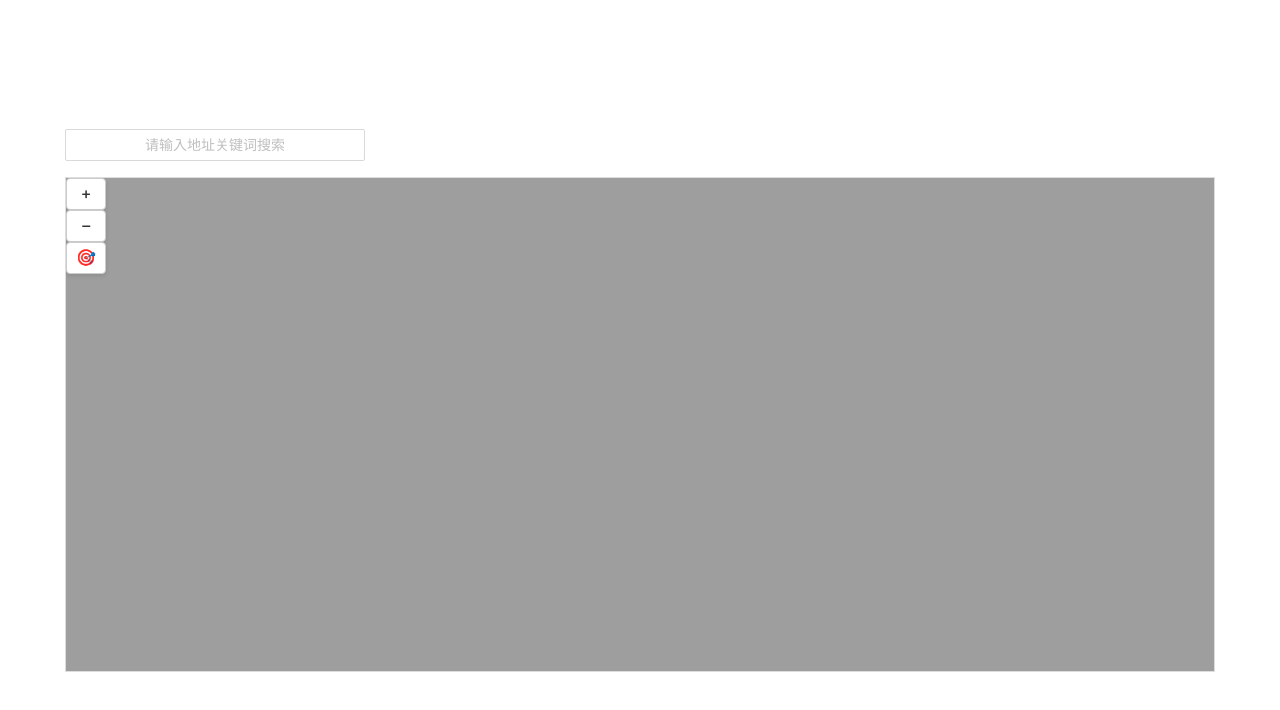
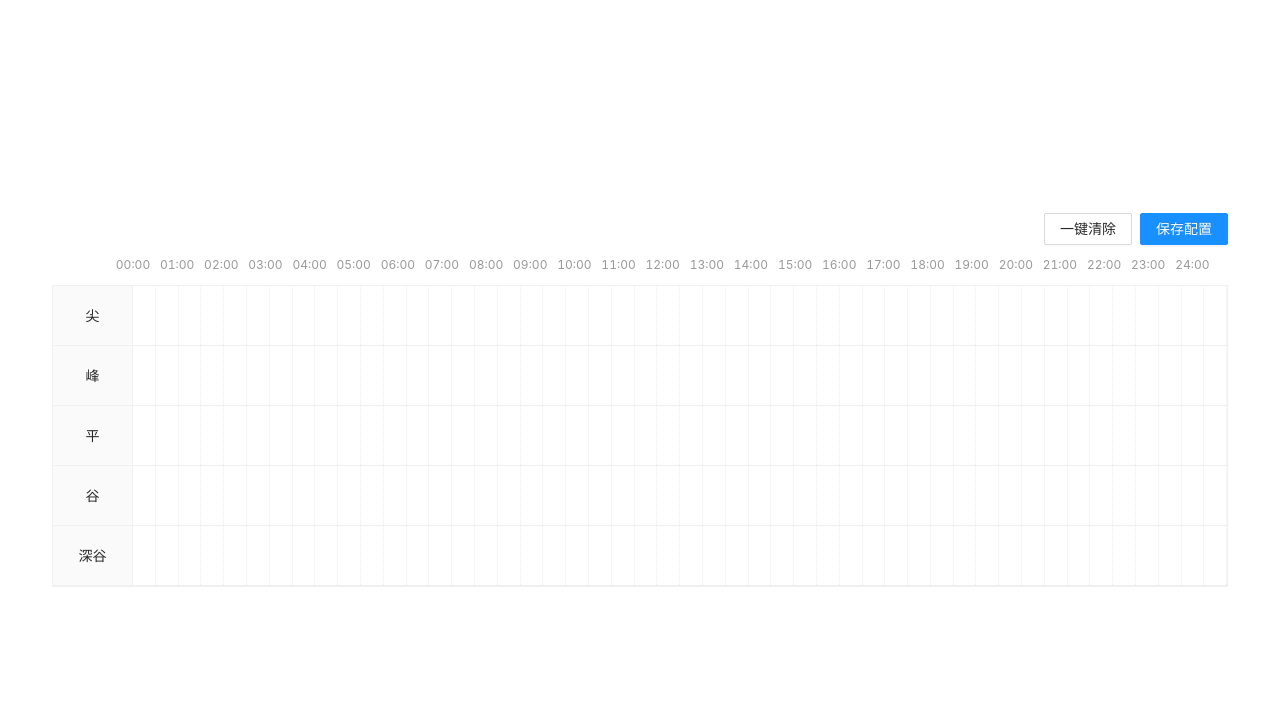
Before and after one commit to xietao91/crrc-demo, a Vue app: page / in a window 1280 px wide. Shown: the top 710 px of the page. Built offline with nearby package versions, Linux system fonts and the light colour scheme.

Commit message:
feat: 添加ChargingStrategyScheduler 模块

```diff
--- a/src/App.vue
+++ b/src/App.vue
@@ -1,11 +1,13 @@
 <script setup>
 // import HelloWorld from './components/HelloWorld.vue'
-import Map from './components/Map.vue'
+// import Map from './components/Map.vue'
+import ChargingStrategyScheduler from './components/ChargingStrategyScheduler/Scheduler.vue'
 </script>
 
 <template>
   <div>
-    <Map />
+    <!-- <Map /> -->
+     <ChargingStrategyScheduler />
   </div>
 </template>
 
--- /dev/null
+++ b/src/components/ChargingStrategyScheduler/Scheduler.vue
@@ -0,0 +1,314 @@
+<template>
+  <div class="strategy-container">
+    <div class="header-actions">
+      <a-space>
+        <a-button @click="clearAll">一键清除</a-button>
+        <a-button type="primary" @click="handleSave">保存配置</a-button>
+      </a-space>
+    </div>
+
+    <div class="scheduler-wrapper" ref="wrapperRef">
+      <div class="time-axis">
+        <div v-for="h in 25" :key="h" class="time-label">
+          {{ String(h - 1).padStart(2, '0') }}:00
+        </div>
+      </div>
+
+      <div class="grid-body">
+        <div v-for="row in ROWS" :key="row.key" class="grid-row">
+          <div class="row-label">{{ row.label }}</div>
+          <div
+            class="row-cells"
+            @mousedown="handleRowMouseDown($event, row.key)"
+          >
+            <div v-for="n in TOTAL_STEPS" :key="n" class="cell-unit" :class="{ 'disabled': isCellOccupied(n-1, row.key) }"></div>
+
+            <div
+              v-for="item in segments.filter(s => s.rowKey === row.key)"
+              :key="item.id"
+              class="segment-block"
+              :style="getSegmentStyle(item)"
+              @click.stop="openSettings(item)"
+            >
+              <div class="resize-handle left" @mousedown.stop="startResize($event, item, 'left')"></div>
+              <div class="segment-content">
+                {{ formatTime(item.start) }}-{{ formatTime(item.end) }}
+                <br/>
+                {{ item.power }}kW
+              </div>
+              <div class="resize-handle right" @mousedown.stop="startResize($event, item, 'right')"></div>
+              <close-circle-filled class="delete-btn" @click.stop="removeSegment(item.id)" />
+            </div>
+          </div>
+        </div>
+      </div>
+    </div>
+
+    <a-modal v-model:visible="modalVisible" title="设置" @ok="saveSettings" destroyOnClose>
+      <a-form layout="vertical">
+        <a-form-item label="充放电类型">
+          <a-select v-model:value="editingSegment.type">
+            <a-select-option value="charge">充电</a-select-option>
+            <a-select-option value="discharge">放电</a-select-option>
+          </a-select>
+        </a-form-item>
+        <a-form-item label="功率 (kW)">
+          <a-input-number v-model:value="editingSegment.power" :min="0" :max="1875" style="width: 100%" />
+        </a-form-item>
+      </a-form>
+    </a-modal>
+  </div>
+</template>
+
+<script setup>
+import { ref, reactive, onMounted, onUnmounted } from 'vue';
+import { message } from 'ant-design-vue';
+import { CloseCircleFilled } from '@ant-design/icons-vue';
+import { ROWS, TOTAL_STEPS, STEP_MINUTES } from './rowsConfig.ts';
+
+// --- 状态定义 ---
+const segments = ref([]); // { id, rowKey, start(idx), end(idx), type, power }
+const wrapperRef = ref(null);
+const modalVisible = ref(false);
+const editingSegment = ref({});
+
+// --- 逻辑处理 ---
+
+// 1. 检查某个时间格是否被【非当前行】占用
+const isCellOccupied = (idx, currentRowKey) => {
+  return segments.value.some(s => s.rowKey !== currentRowKey && idx >= s.start && idx < s.end);
+};
+
+// 2. 检查某段范围是否完全空闲（跨行校验）
+const isRangeAvailable = (start, end, excludeId = null) => {
+  if (start < 0 || end > TOTAL_STEPS) return false;
+  return !segments.value.some(s => {
+    if (s.id === excludeId) return false;
+    // 逻辑：只要这个时间段在任何一行被占用，就返回 false
+    return (start < s.end && end > s.start);
+  });
+};
+
+// 3. 格式化索引为时间 01:30
+const formatTime = (idx) => {
+  const totalMin = idx * STEP_MINUTES;
+  const h = Math.floor(totalMin / 60);
+  const m = totalMin % 60;
+  return `${String(h).padStart(2, '0')}:${String(m).padStart(2, '0')}`;
+};
+
+const getSegmentStyle = (s) => {
+  const row = ROWS.find(r => r.key === s.rowKey);
+  return {
+    left: `${(s.start / TOTAL_STEPS) * 100}%`,
+    width: `${((s.end - s.start) / TOTAL_STEPS) * 100}%`,
+    backgroundColor: row.color
+  };
+};
+
+// --- 鼠标交互：创建 ---
+const handleRowMouseDown = (e, rowKey) => {
+  const rect = e.currentTarget.getBoundingClientRect();
+  const startIdx = Math.floor(((e.clientX - rect.left) / rect.width) * TOTAL_STEPS);
+
+  if (!isRangeAvailable(startIdx, startIdx + 1)) {
+    message.warning('该时段已被占用');
+    return;
+  }
+
+  const newId = Date.now();
+  const newSegment = {
+    id: newId,
+    rowKey,
+    start: startIdx,
+    end: startIdx + 1,
+    type: 'charge',
+    power: 0
+  };
+  segments.value.push(newSegment);
+
+  // 立即进入右侧拉伸模式
+  startResize(e, newSegment, 'right');
+};
+
+// --- 鼠标交互：拉伸 (Resize) ---
+let currentDrag = null;
+
+const startResize = (e, segment, direction) => {
+  currentDrag = {
+    segment,
+    direction,
+    initialStart: segment.start,
+    initialEnd: segment.end,
+    startX: e.clientX
+  };
+  window.addEventListener('mousemove', handleMouseMove);
+  window.addEventListener('mouseup', handleMouseUp);
+};
+
+const handleMouseMove = (e) => {
+  if (!currentDrag) return;
+  const { segment, direction, startX } = currentDrag;
+  const rect = wrapperRef.value.querySelector('.row-cells').getBoundingClientRect();
+  const deltaIdx = Math.round(((e.clientX - startX) / rect.width) * TOTAL_STEPS);
+
+  if (direction === 'right') {
+    const newEnd = Math.max(segment.start + 1, currentDrag.initialEnd + deltaIdx);
+    // 冲突检查：不能覆盖其他行
+    if (isRangeAvailable(segment.start, newEnd, segment.id)) {
+      segment.end = newEnd;
+    }
+  } else {
+    const newStart = Math.min(segment.end - 1, currentDrag.initialStart + deltaIdx);
+    if (isRangeAvailable(newStart, segment.end, segment.id)) {
+      segment.start = newStart;
+    }
+  }
+};
+
+const handleMouseUp = () => {
+  currentDrag = null;
+  window.removeEventListener('mousemove', handleMouseMove);
+  window.removeEventListener('mouseup', handleMouseUp);
+};
+
+// --- 弹窗与设置 ---
+const openSettings = (item) => {
+  editingSegment.value = { ...item };
+  modalVisible.value = true;
+};
+
+const saveSettings = () => {
+  const idx = segments.value.findIndex(s => s.id === editingSegment.value.id);
+  segments.value[idx] = { ...editingSegment.value };
+  modalVisible.value = false;
+};
+
+const removeSegment = (id) => {
+  segments.value = segments.value.filter(s => s.id !== id);
+};
+
+const clearAll = () => segments.value = [];
+
+const handleSave = () => {
+  console.log('Final Strategy:', segments.value);
+  message.success('保存成功，查看控制台输出');
+};
+</script>
+
+<style scoped lang="less">
+.strategy-container {
+  padding: 20px;
+  background: #fff;
+  user-select: none;
+}
+
+.header-actions {
+  margin-bottom: 20px;
+  text-align: right;
+}
+
+.scheduler-wrapper {
+  position: relative;
+  border: 1px solid #f0f0f0;
+  margin-top: 40px;
+}
+
+.time-axis {
+  display: flex;
+  position: absolute;
+  top: -30px;
+  left: 80px; /* offset for label */
+  right: 0;
+  justify-content: space-between;
+  .time-label {
+    font-size: 12px;
+    color: #999;
+    transform: translateX(-50%);
+  }
+}
+
+.grid-row {
+  display: flex;
+  height: 60px;
+  border-bottom: 1px solid #f0f0f0;
+  align-items: center;
+
+  .row-label {
+    width: 80px;
+    text-align: center;
+    background: #fafafa;
+    height: 100%;
+    display: flex;
+    align-items: center;
+    justify-content: center;
+    border-right: 1px solid #f0f0f0;
+  }
+
+  .row-cells {
+    flex: 1;
+    position: relative;
+    height: 100%;
+    display: flex;
+    width: 2500px;
+
+    .cell-unit {
+      flex: 1;
+      border-right: 1px dotted #eee;
+      height: 100%;
+      &.disabled {
+        background: repeating-linear-gradient(45deg, #f5f5f5, #f5f5f5 5px, #eee 5px, #eee 10px);
+        cursor: not-allowed;
+      }
+    }
+  }
+}
+
+.segment-block {
+  position: absolute;
+  top: 5px;
+  bottom: 5px;
+  z-index: 10;
+  border-radius: 4px;
+  cursor: pointer;
+  box-shadow: 0 2px 4px rgba(0,0,0,0.1);
+  display: flex;
+  align-items: center;
+  justify-content: center;
+  transition: box-shadow 0.2s;
+
+  &:hover {
+    box-shadow: 0 4px 8px rgba(0,0,0,0.15);
+    .delete-btn { display: block; }
+  }
+
+  .segment-content {
+    font-size: 11px;
+    text-align: center;
+    line-height: 1.2;
+    pointer-events: none;
+  }
+
+  .resize-handle {
+    position: absolute;
+    top: 0;
+    bottom: 0;
+    width: 6px;
+    cursor: col-resize;
+    &:hover { background: rgba(0,0,0,0.1); }
+    &.left { left: 0; }
+    &.right { right: 0; }
+  }
+
+  .delete-btn {
+    position: absolute;
+    right: -8px;
+    top: -8px;
+    color: #ff4d4f;
+    background: #fff;
+    border-radius: 50%;
+    display: none;
+    font-size: 16px;
+  }
+}
+</style>
--- /dev/null
+++ b/src/components/ChargingStrategyScheduler/rowsConfig.ts
@@ -0,0 +1,11 @@
+// rowConfig.ts
+export const ROWS = [
+  { label: '尖', key: 'critical', color: '#ffbb96' },
+  { label: '峰', key: 'peak', color: '#ffe7ba' },
+  { label: '平', key: 'normal', color: '#e6f7ff' },
+  { label: '谷', key: 'valley', color: '#f6ffed' },
+  { label: '深谷', key: 'deep-valley', color: '#d9f7be' },
+];
+
+export const TOTAL_STEPS = 48; // 24h / 30min
+export const STEP_MINUTES = 30;
--- /dev/null
+++ b/src/shims-vue.d.ts
@@ -0,0 +1,5 @@
+declare module '*.vue' {
+  import { DefineComponent } from 'vue'
+  const component: DefineComponent<{}, {}, any>
+  export default component
+}
```
Also changed, not shown: package.json (+9 -2 lines), tsconfig.json (added, +20 -0 lines), 1 other file (tests, documents, lock files or other folders).
